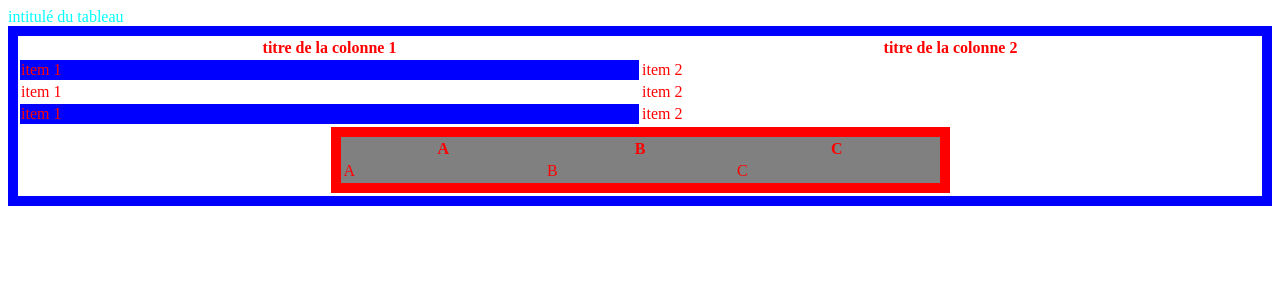
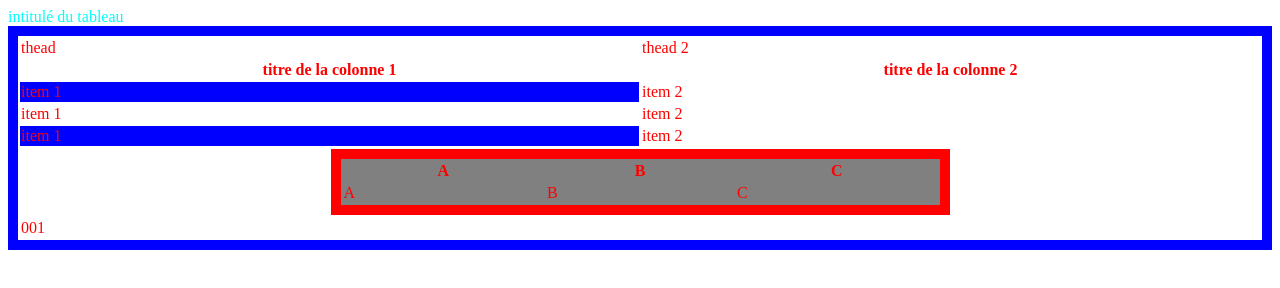
Before and after one commit to b3no1t/first, a plain HTML site: page reviewhtml/table.html in a window 1280 px wide. Drawn offline with Linux system fonts and the light colour scheme.

Commit message:
thead tbody tfoot

```diff
--- a/reviewhtml/table.html
+++ b/reviewhtml/table.html
@@ -6,6 +6,12 @@
     <title>Table</title>
   </head>
   <body>
+    <!--
+<thead> … </thead> : section de l'en-tête du tableau
+<tbody> …  </tbody> : section du corps du tableau
+<tfoot> … </tfoot> : section du pied du tablea
+-->
+
     <table
       style="
         width: 100%;
@@ -15,13 +21,17 @@
         color: red;
       "
     >
-      <caption style="text-align: left; color: aqua">
-        intitulé du tableau
-      </caption>
       <tr>
         <th>titre de la colonne 1</th>
         <th>titre de la colonne 2</th>
       </tr>
+      <thead>
+        <tr>
+          <td>thead</td>
+          <td>thead 2</td>
+        </tr>
+      </thead>
+      <tbody>
         <tr>
           <td style="background: blue">item 1</td>
           <td>item 2</td>
@@ -58,6 +68,15 @@
             </table>
           </td>
         </tr>
+      </tbody>
+      <tfoot>
+        <tr>
+          <td>001</td>
+        </tr>
+      </tfoot>
+      <caption style="text-align: left; color: aqua">
+        intitulé du tableau
+      </caption>
     </table>
   </body>
 </html>
```
Lines whose indentation alone changed are shown as unchanged.
